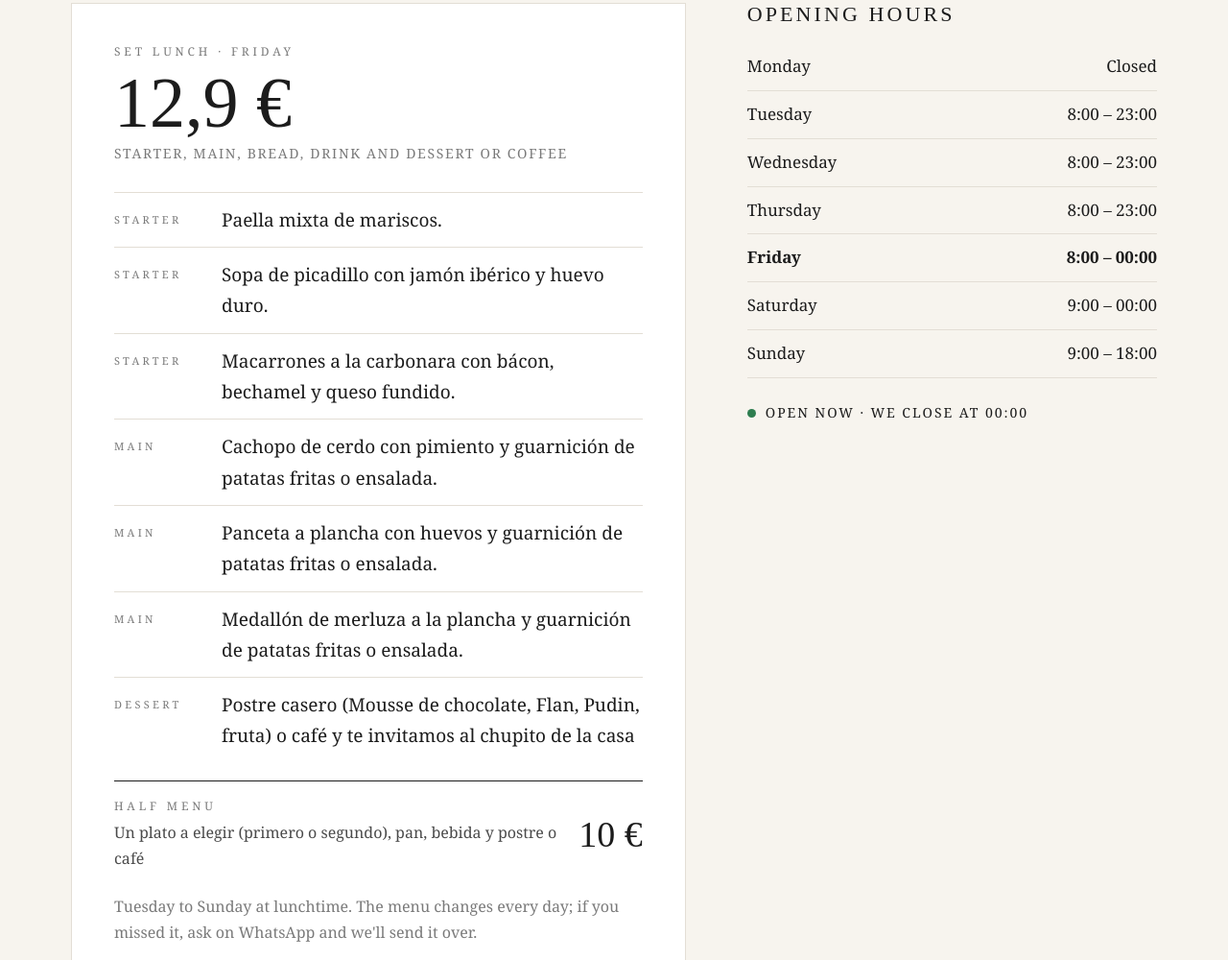
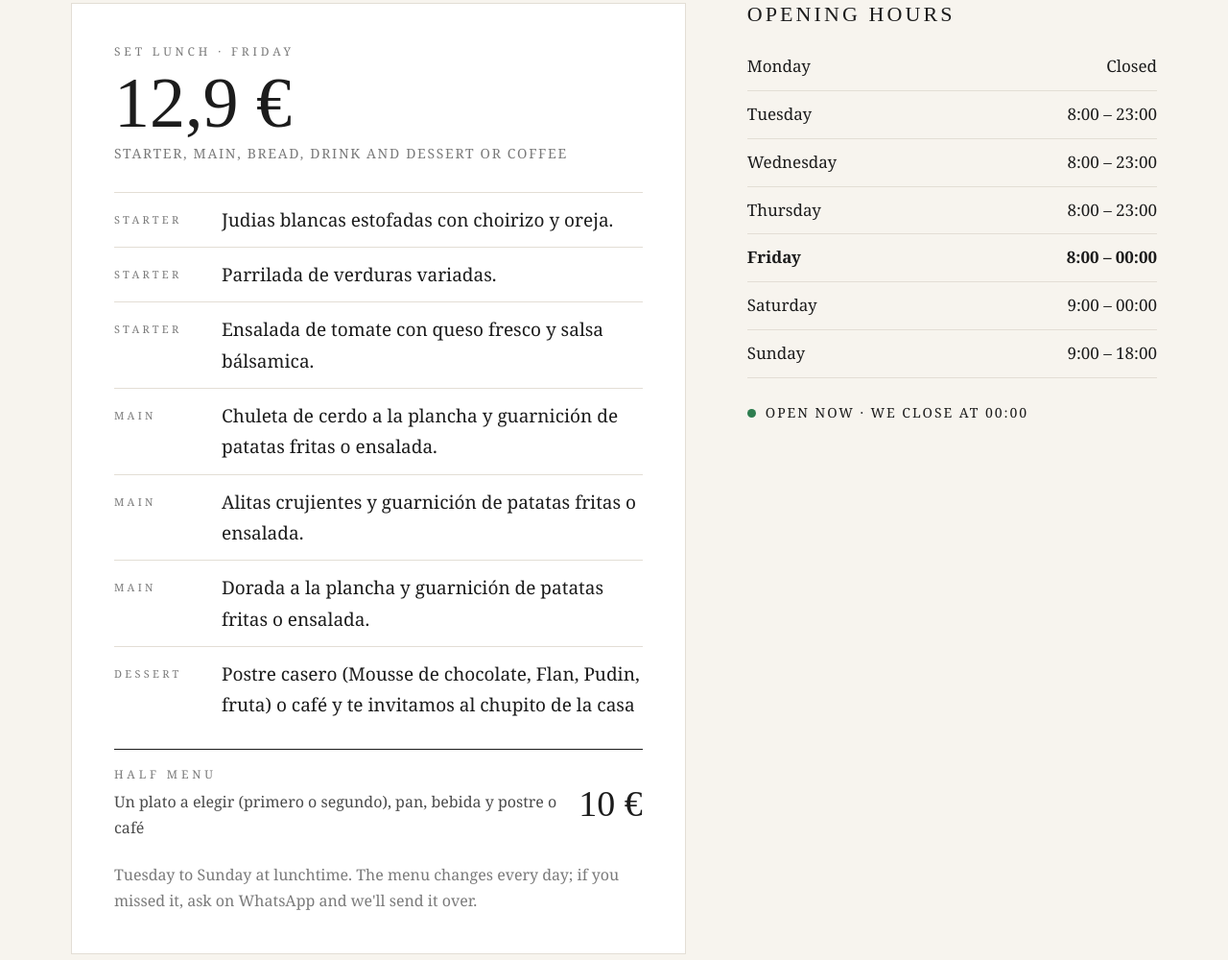
Before and after one commit to emeritalalangui-lgtm/Sal-y-pimienta, a plain HTML site: page index.html in a window 1280 px wide. Shown: the part 1319-2319 px from the top of the page at 96% size. Drawn offline with Linux system fonts and the light colour scheme; a web font is replaced by a local one.

Commit message:
Menú del día 2026-11-20

```diff
--- a/index.html
+++ b/index.html
@@ -506,8 +506,8 @@ footer .horas-pie li{display:flex;justify-content:space-between;gap:12px;color:#
    MENU_DIA; no cambies su formato). Horario y aviso se editan aquí. */
 const MENU_DIA = {
   precio: "12,9 €",
-  primeros: ["Paella mixta de mariscos.", "Sopa de picadillo con jamón ibérico y huevo duro.", "Macarrones a la carbonara con bácon, bechamel y queso fundido."],
-  segundos: ["Cachopo de cerdo con pimiento y guarnición de patatas fritas o ensalada.", "Panceta a plancha con huevos y guarnición de patatas fritas o ensalada.", "Medallón de merluza a la plancha y guarnición de patatas fritas o ensalada."],
+  primeros: ["Judias  blancas estofadas con choirizo y oreja.", "Parrilada de verduras variadas.", "Ensalada de tomate con queso fresco y salsa bálsamica."],
+  segundos: ["Chuleta de cerdo a la plancha y guarnición de patatas fritas o ensalada.", "Alitas crujientes y guarnición de patatas fritas o ensalada.", "Dorada a la plancha y guarnición de patatas fritas o ensalada."],
   postre: "Postre casero (Mousse de chocolate, Flan, Pudin,  fruta) o café y te invitamos al chupito de la casa"
 };
 const MEDIO_MENU = {
```
